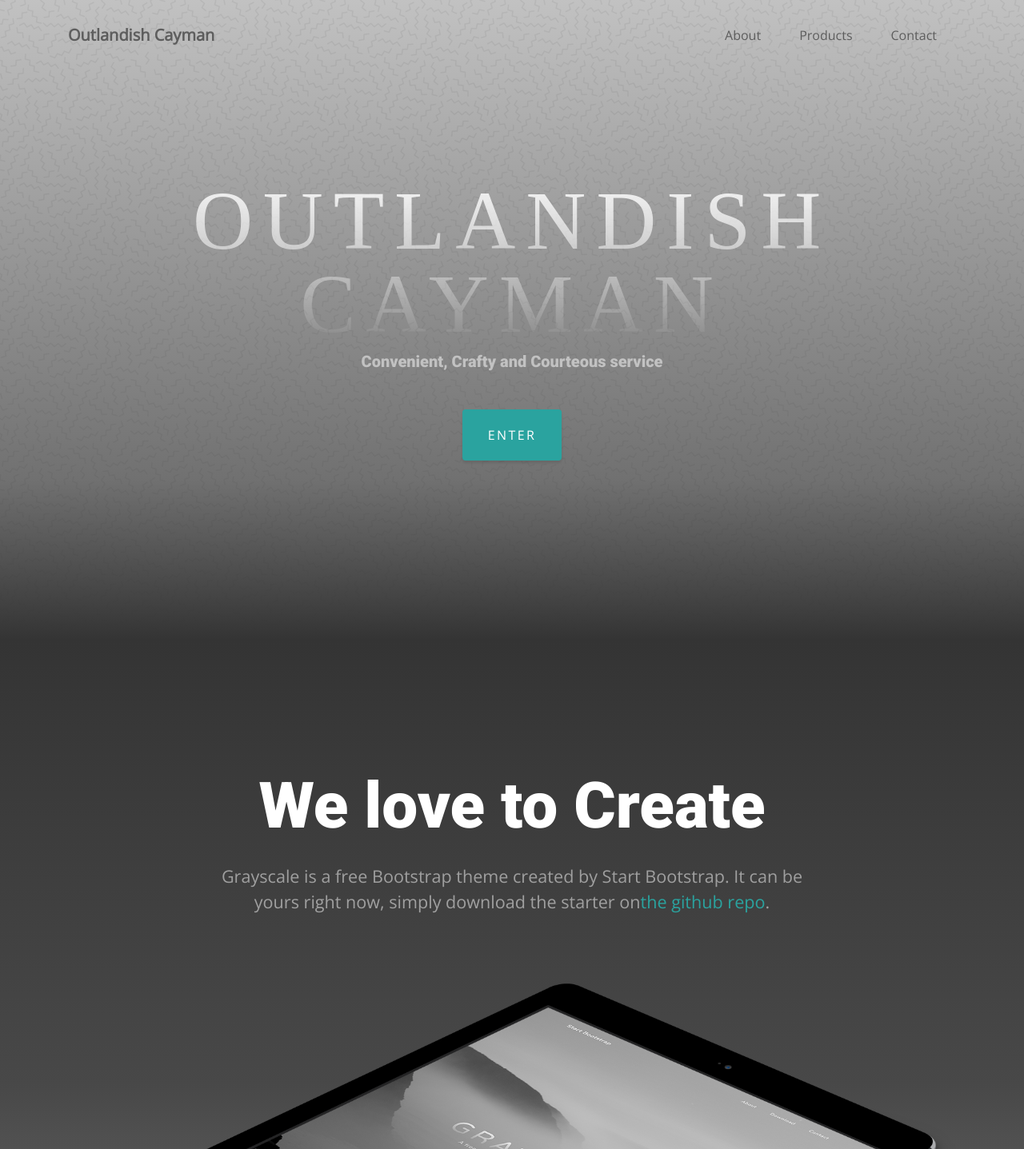
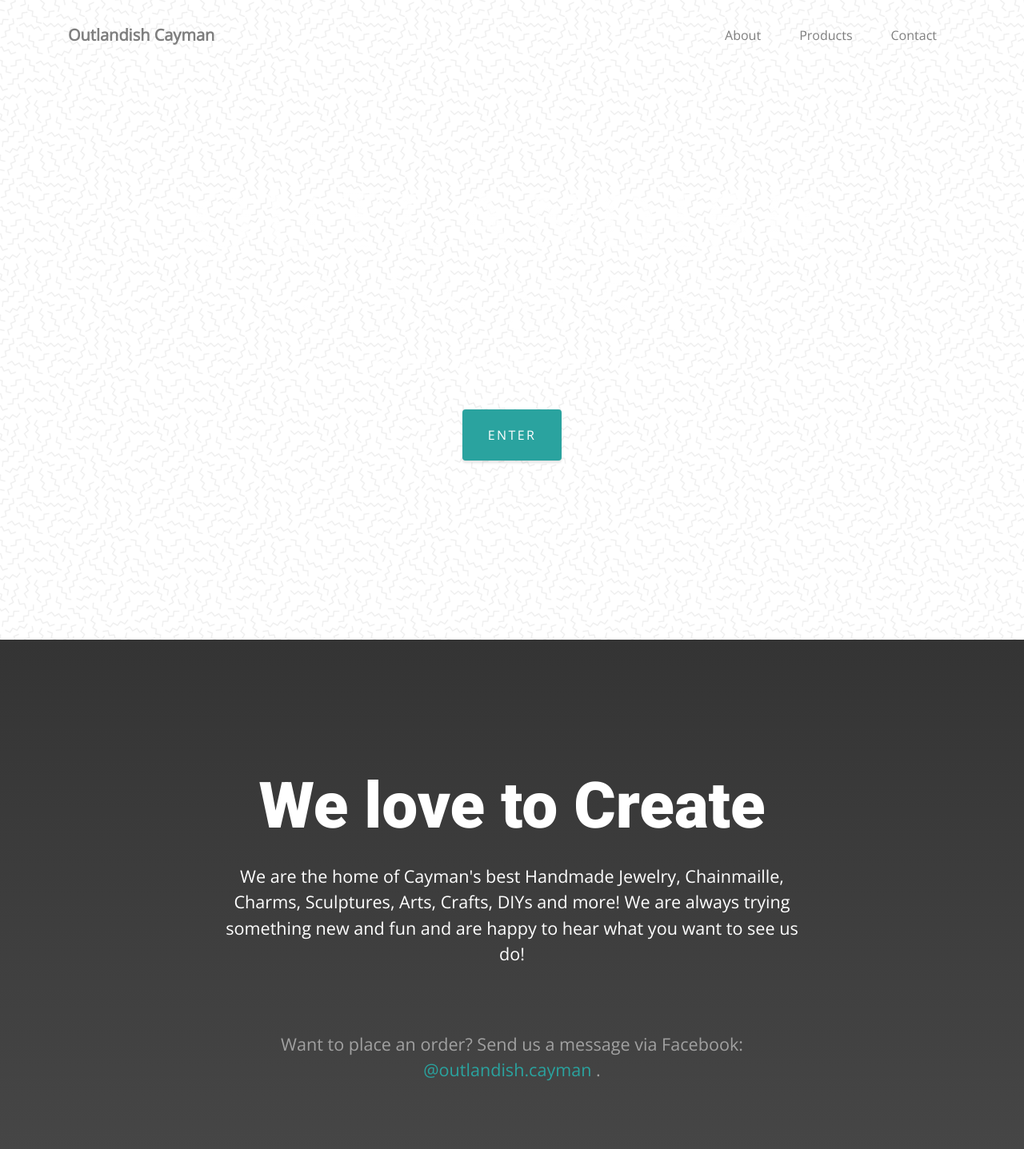
Before and after one commit to tyebanks/outlandish-gatsby-cms, a Gatsby site: page / in a window 1280 px wide. Shown: the top 1437 px of the page at 80% size. Built offline with nearby package versions, Linux system fonts and the light colour scheme; Gatsby itself is replaced by a stand-in of ours.

Commit message:
changes added to the landing page and products section

```diff
--- a/src/assets/sass/_masthead.scss
+++ b/src/assets/sass/_masthead.scss
@@ -4,17 +4,11 @@
   height: auto;
   min-height: 35rem;
   padding: 15rem 0;
-  background: linear-gradient(
-      to bottom,
-      #{fade-out($black, 0.7)} 0%,
-      #{fade-out($black, 0.3)} 75%,
-      $black 100%
-    ),
-    url('../images/bg-contact.png');
-  // background-position: center;
+  background-image: url('../images/bg-contact.png');
+  background-attachment: scroll;
+   // background-position: center;
   // background-repeat: no-repeat;
-  background-attachment: scroll;
-  // background-size: cover;
+   // background-size: cover;
   h1 {
     font-family: 'Varela Round';
     font-size: 2.5rem;
--- a/src/assets/sass/_navbar.scss
+++ b/src/assets/sass/_navbar.scss
@@ -60,7 +60,7 @@
         padding: 1.5rem 1.5rem 1.25rem;
         border-bottom: 0.25rem solid transparent;
         &:hover {
-          color: $primary;
+          color: $secondary; //primary
         }
         &:active {
           color: darken($primary, 15%);
--- a/src/pages/index.js
+++ b/src/pages/index.js
@@ -39,13 +39,11 @@
         <div className="row">
           <div className="col-lg-8 mx-auto">
             <h2 className="text-white mb-4">We love to Create</h2>
-            <p className="text-white-50">
-              Grayscale is a free Bootstrap theme created by Start Bootstrap. It
-              can be yours right now, simply download the starter on
-              <a href="https://github.com/anubhavsrivastava/gatsby-starter-grayscale">
-                the github repo
-              </a>
-              .
+            <p className="text-white">We are the home of Cayman's best Handmade Jewelry, Chainmaille, Charms,
+             Sculptures, Arts, Crafts, DIYs and more! We are always trying something new and fun and are happy
+             to hear what you want to see us do!</p>
+             <p className="text-white-50">Want to place an order? Send us a message via Facebook:
+             <a href="https://www.facebook.com/outlandish.cayman/"> @outlandish.cayman</a> .
             </p>
           </div>
         </div>
@@ -54,10 +52,12 @@
     </section>
 
     <section id="projects" className="projects-section bg-light">
+    <h2 className="mb-4">Our Products</h2>
       <div className="container">
         <div className="row align-items-center no-gutters mb-4 mb-lg-5">
           <div className="col-xl-8 col-lg-7">
             <img className="img-fluid mb-3 mb-lg-0" src={bgMaster} alt="" />
+
           </div>
           <div className="col-xl-4 col-lg-5">
             <div className="featured-text text-center text-lg-left">
```
